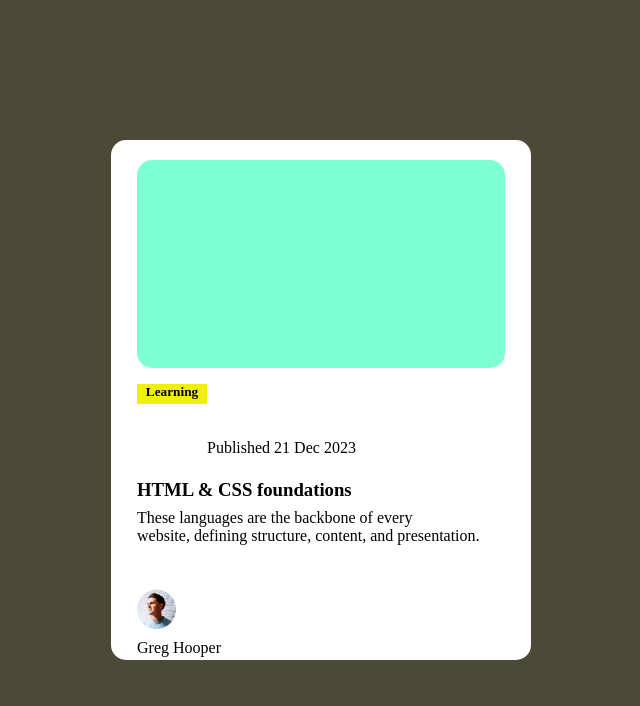
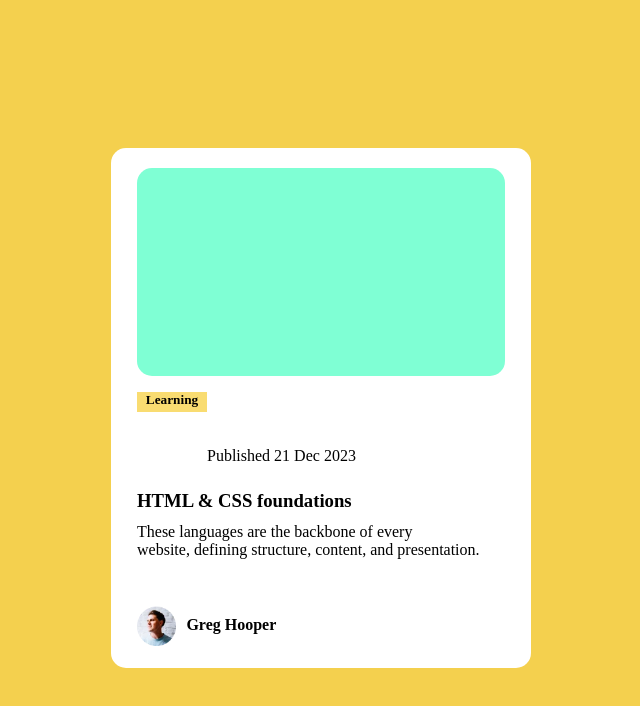
Before and after one commit to arjumand07/Frontend-Challenge-Blog-preview-card, a plain HTML site: page index.html in a window 1280 px wide. Shown: the whole page, without its empty margins (319-959 px from the left). Drawn offline with Linux system fonts and the light colour scheme.

Commit message:
index.html

```diff
--- a/index.html
+++ b/index.html
@@ -14,12 +14,8 @@
     .attribution a { color: hsl(228, 45%, 44%); } */
 
     body{
-      margin : 0;
-      padding : 0;
-      border : 0;
       height : 100vh;
-      width : 100%;
-      background-color:rgb(74, 74, 54);
+      background-color:hsl(47, 88%, 63%);
 
       display : flex;
       flex-wrap : nowrap;
@@ -33,7 +29,7 @@
       display : flex;
       justify-content: center;
       align-items : start;
-      background-color: white;
+      background-color: hsl(0, 0%, 100%);
       border-radius : 15px;
       padding: 20px 10px;
 
@@ -57,6 +53,7 @@
       /* flex-direction: ; */
       /* align-items : end; */
       margin-top : 14em;
+      font-family: Figtree;
     }
 
     p{
@@ -64,6 +61,7 @@
       padding: 0;
       border: 0;
     }
+
     h3 {
       margin: 0;
       padding: 0;
@@ -71,12 +69,13 @@
       height : 30px;
       width : 220px;
     }
+
     h5 {
       margin: 0;
       padding :0;
       height : 20px;
       width : 70px;
-      background-color: #efef09;
+      background-color: hsl(47, 92%, 71%);
       text-align: center;
     }
 
@@ -84,28 +83,35 @@
       margin-top : 55px;
       height : 40px;
       width : 150px;
+      /* font-weight : 500; */
     }
+
     .para {
       height: 80px;
       /* margin-left: 0; */
     }
 
     .name {
-      margin-bottom : px;
-      height : 20px;
-      width : auto;
+      /* margin-bottom : px; */
+      /* height : 20px; */
+      /* width : auto; */
+      display: flex;
+      flex-wrap: nowrap;
+      font-weight : 800;
+      margin-top: 10px;
+      margin-left:10px;
     }
 
     img{
       height:40px;
-      display : flex;
-      justify-content: start;
-      margin-bottom: 10px;
-
+      /* display : flex; */
+      /* justify-content: start; */
+      /* margin-bottom: 10px; */
     }
 
     .image{
-      flex: display;
+      margin-bottom: 15px;
+      display : flex;
       flex-wrap: nowrap;
       justify-content: start;
       width: 200px;
```
